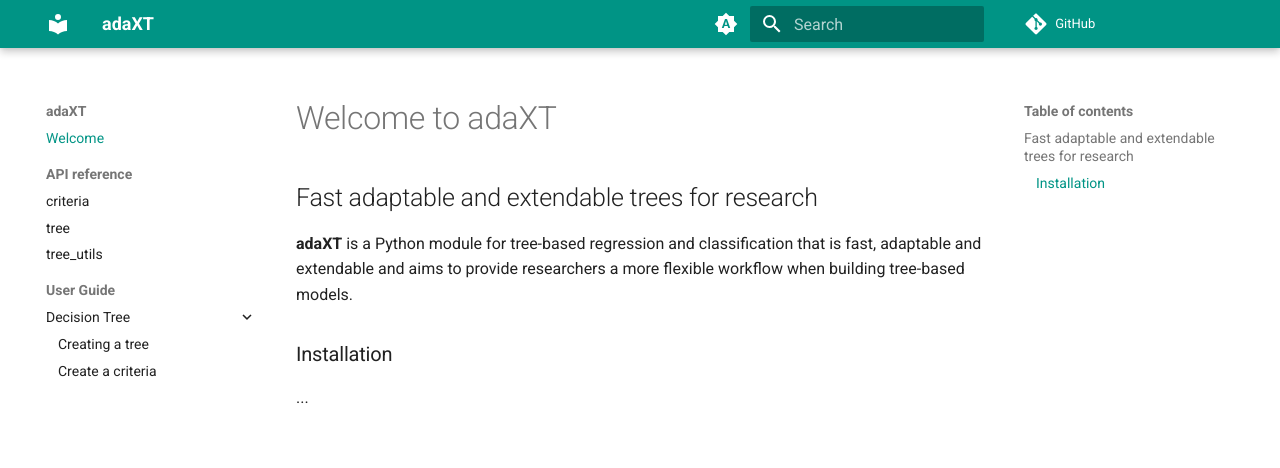
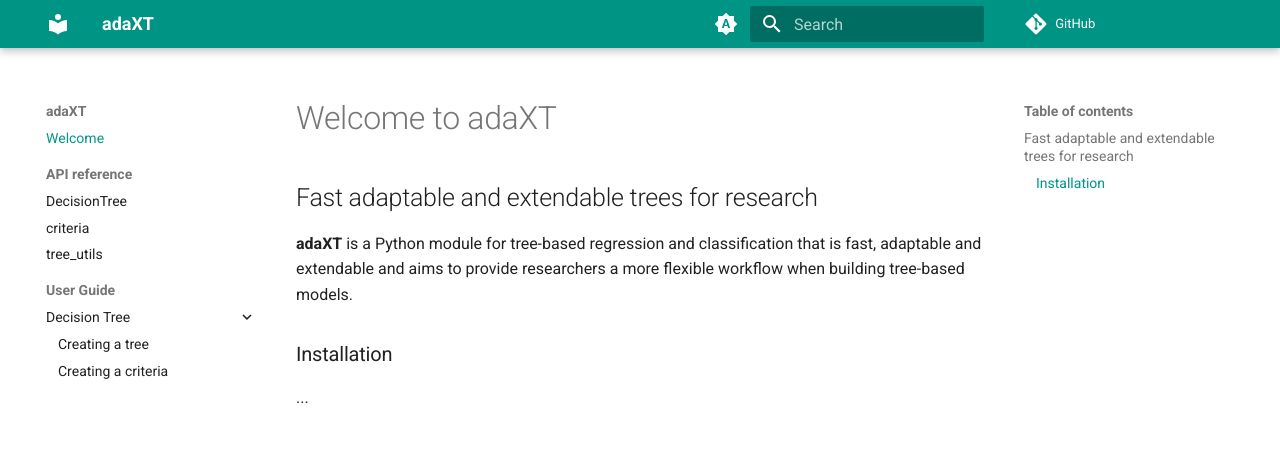
Before and after one commit to NiklasPfister/adaXT, an MkDocs documentation site: the page built from docs/index.md, in a window 1280 px wide. Shown: the top 468 px of the page. Built offline with MkDocs 1.6.1 and Material for MkDocs 9.7.7, drawn with Linux system fonts in a browser that asks for light colours; comment, search, counter and statistics services are not loaded.

Commit message:
changes to the squared error and page setup

```diff
--- a/mkdocs.yml
+++ b/mkdocs.yml
@@ -54,13 +54,13 @@
 nav:
   - Welcome: index.md
   - API reference:
+    - DecisionTree: decision_tree/tree/DecisionTree.md
     - criteria: decision_tree/criteria/criteria.md
-    - tree: decision_tree/tree/DecisionTree.md
     - tree_utils: decision_tree/utils/tree_utils.md
   - User Guide:
     - Decision Tree:
       - Creating a tree: decision_tree/examples/creatingATree.md
-      - Create a criteria: decision_tree/examples/creatingACriteria.md
+      - Creating a criteria: decision_tree/examples/creatingACriteria.md
 
 # For setting up math and code blocks
 markdown_extensions:
```
Also changed, not shown: 2 other files.
